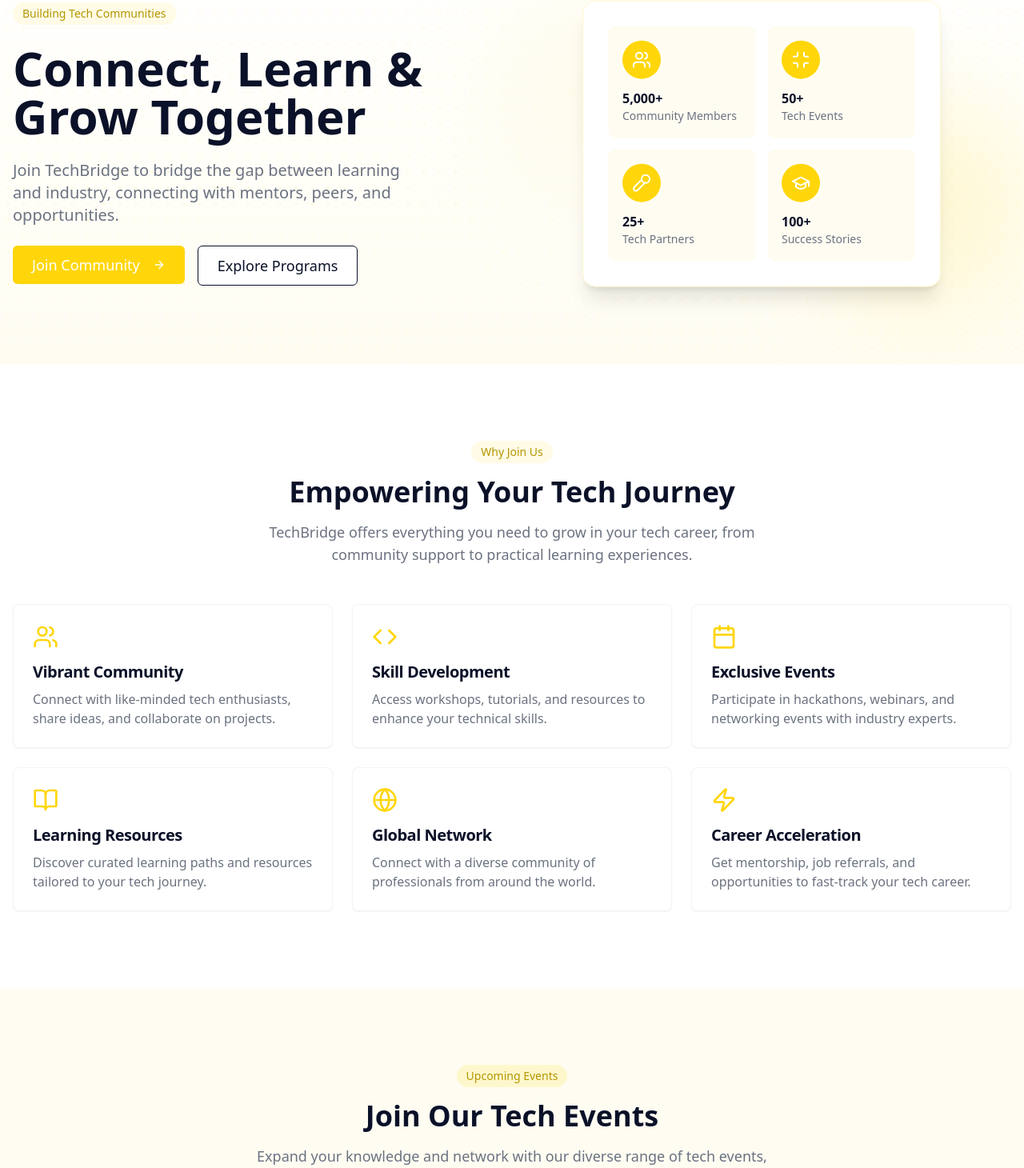
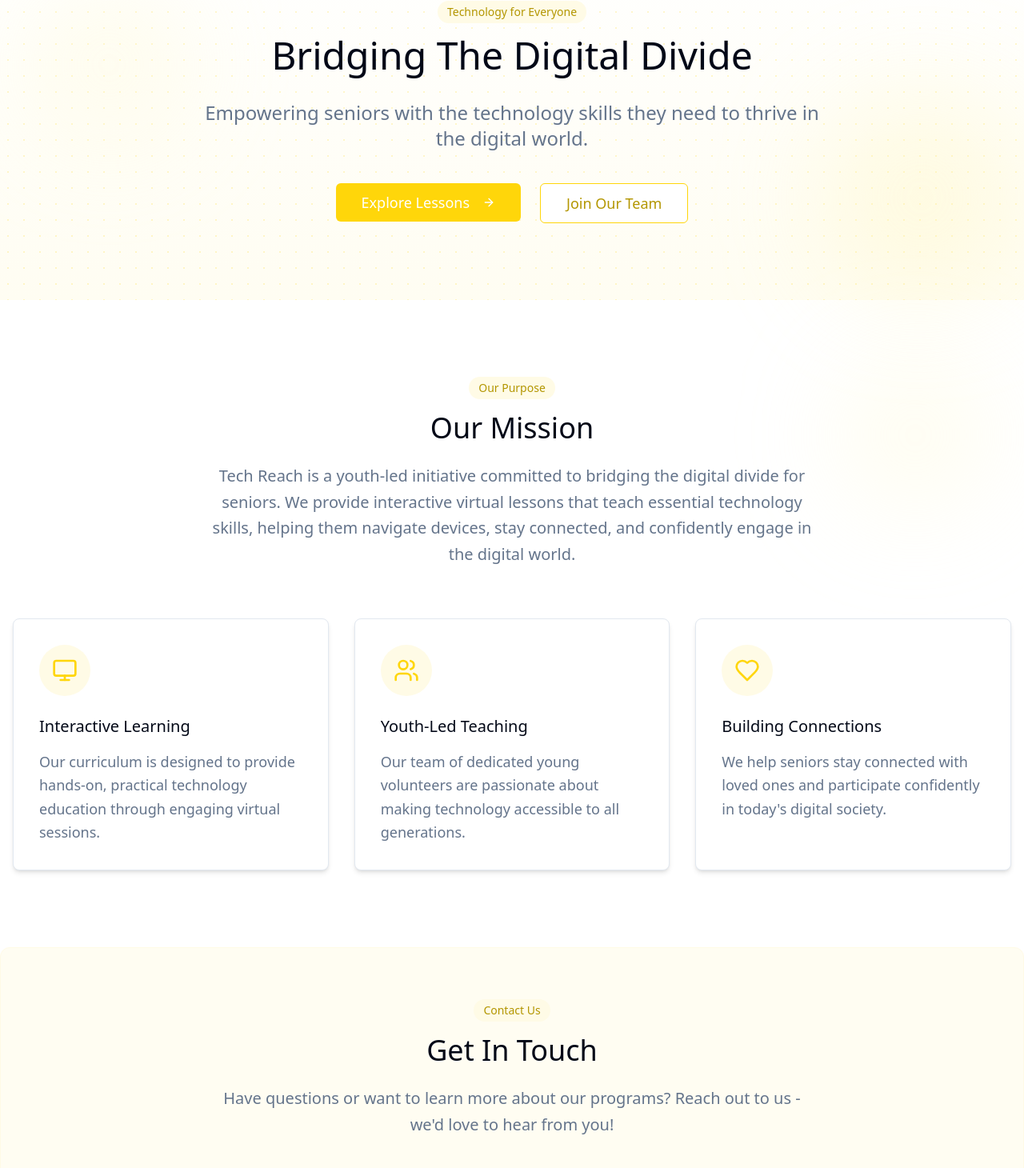
Before and after one commit to COOLCODERVG/techreach, a React (Vite) app: page / in a window 1280 px wide. Shown: the part 160-1620 px from the top of the page at 80% size. Built offline with nearby package versions, Linux system fonts and the light colour scheme.

Commit message:
feat: Implement new home page sections
Adds Hero, Mission, and Contact sections to the home page, incorporating yellow color theming.

```diff
--- /dev/null
+++ b/src/components/ContactSection.tsx
@@ -0,0 +1,46 @@
+
+import { Mail, Instagram } from 'lucide-react';
+
+const ContactSection = () => {
+  return (
+    <section className="py-16 bg-yellow-50 mb-20 rounded-xl border border-yellow-100" aria-labelledby="contact-heading">
+      <div className="absolute bottom-0 right-10 w-48 h-48 bg-yellow-200/30 rounded-full blur-3xl"></div>
+      <div className="container px-4 mx-auto">
+        <div className="max-w-3xl mx-auto text-center">
+          <div className="inline-block bg-yellow-100 text-yellow-800 px-3 py-1 rounded-full text-sm font-medium mb-4">
+            Contact Us
+          </div>
+          <h2 id="contact-heading" className="text-3xl md:text-4xl font-alfa text-foreground mb-6">Get In Touch</h2>
+          <p className="text-xl text-muted-foreground mb-10 leading-relaxed">
+            Have questions or want to learn more about our programs?
+            Reach out to us - we'd love to hear from you!
+          </p>
+
+          <div className="flex flex-col md:flex-row items-center justify-center gap-8">
+            <a
+              href="mailto:techreachgroup@gmail.com"
+              className="flex items-center gap-4 px-8 py-6 bg-white rounded-lg hover:shadow-md transition-all border border-yellow-200 hover:border-yellow-300 w-full max-w-md justify-center accessible-focus"
+              aria-label="Email us at techreachgroup@gmail.com"
+            >
+              <Mail className="h-6 w-6 text-yellow-600" aria-hidden="true" />
+              <span className="text-foreground text-lg">techreachgroup@gmail.com</span>
+            </a>
+
+            <a
+              href="https://instagram.com/techreachplus"
+              target="_blank"
+              rel="noopener noreferrer"
+              className="flex items-center gap-4 px-8 py-6 bg-white rounded-lg hover:shadow-md transition-all border border-yellow-200 hover:border-yellow-300 w-full max-w-md justify-center accessible-focus"
+              aria-label="Follow us on Instagram @techreachplus"
+            >
+              <Instagram className="h-6 w-6 text-yellow-600" aria-hidden="true" />
+              <span className="text-foreground text-lg">@techreachplus</span>
+            </a>
+          </div>
+        </div>
+      </div>
+    </section>
+  );
+};
+
+export default ContactSection;
--- a/src/components/HeroSection.tsx
+++ b/src/components/HeroSection.tsx
@@ -1,69 +1,56 @@
 
-import { Button } from "@/components/ui/button";
-import { ArrowRight } from "lucide-react";
+import { ArrowRight } from 'lucide-react';
+import { Link } from 'react-router-dom';
+import { Button } from '@/components/ui/button';
 
 const HeroSection = () => {
   return (
-    <section className="relative overflow-hidden bg-gradient-to-b from-white to-yellow-50">
+    <section className="relative py-16 md:py-24 bg-gradient-to-b from-white to-yellow-50">
+      {/* Yellow dot pattern background */}
       <div className="absolute inset-0 bg-[radial-gradient(#FFD60A_1px,transparent_1px)] [background-size:20px_20px] opacity-20"></div>
-      <div className="container mx-auto px-4 py-16 md:py-24 flex flex-col md:flex-row items-center">
-        <div className="md:w-1/2 space-y-6 text-center md:text-left z-10">
-          <div className="inline-block bg-yellow-100 text-yellow-800 px-3 py-1 rounded-full text-sm font-medium">
-            Building Tech Communities
+
+      {/* Yellow accent blobs */}
+      <div className="absolute bottom-0 right-0 w-64 h-64 bg-yellow-300/30 rounded-full blur-3xl"></div>
+      <div className="absolute top-20 left-10 w-48 h-48 bg-yellow-200/30 rounded-full blur-3xl"></div>
+
+      <div className="container px-4 mx-auto relative z-10">
+        <div className="flex flex-col items-center text-center">
+          <div className="inline-block bg-yellow-100 text-yellow-800 px-3 py-1 rounded-full text-sm font-medium mb-4">
+            Technology for Everyone
           </div>
-          <h1 className="font-bold text-4xl md:text-5xl lg:text-6xl text-tech-blue">
-            Connect, Learn & Grow Together
+
+          <h1 className="text-3xl md:text-4xl lg:text-5xl font-alfa text-foreground mb-8">
+            Bridging The Digital Divide
           </h1>
-          <p className="text-lg md:text-xl text-tech-gray max-w-lg">
-            Join TechBridge to bridge the gap between learning and industry, connecting with mentors, peers, and opportunities.
+
+          <p className="text-xl md:text-2xl text-muted-foreground max-w-3xl mx-auto mb-10 leading-relaxed">
+            Empowering seniors with the technology skills they need to thrive in the digital world.
           </p>
-          <div className="flex flex-col sm:flex-row gap-4 justify-center md:justify-start">
-            <Button className="bg-yellow-600 hover:bg-yellow-700 text-white text-lg px-6 py-6">
-              Join Community
-              <ArrowRight className="ml-2 h-5 w-5" />
+
+          <div className="flex flex-col sm:flex-row gap-6">
+            <Button
+              asChild
+              size="lg"
+              className="bg-yellow-600 hover:bg-yellow-700 text-white text-lg py-6 px-8 rounded-md accessible-focus large-touch-target"
+              aria-label="Explore our technology lessons"
+            >
+              <Link to="/lessons">
+                Explore Lessons
+                <ArrowRight className="ml-2 h-5 w-5" aria-hidden="true" />
+              </Link>
             </Button>
-            <Button variant="outline" className="border-tech-blue text-tech-blue hover:bg-tech-blue/5 text-lg px-6 py-6">
-              Explore Programs
+            <Button
+              asChild
+              variant="outline"
+              size="lg"
+              className="border-yellow-600 text-yellow-800 hover:bg-yellow-50 text-lg py-6 px-8 rounded-md accessible-focus large-touch-target"
+              aria-label="Join our volunteer team"
+            >
+              <Link to="/join">
+                Join Our Team
+              </Link>
             </Button>
           </div>
-        </div>
-        <div className="md:w-1/2 mt-10 md:mt-0 relative">
-          <div className="relative z-10 animate-float">
-            <div className="bg-white p-8 rounded-2xl shadow-xl border border-yellow-200 max-w-md mx-auto">
-              <div className="grid grid-cols-2 gap-4">
-                <div className="bg-yellow-50 p-4 rounded-lg border border-yellow-100">
-                  <div className="w-12 h-12 bg-yellow-600 rounded-full flex items-center justify-center mb-3">
-                    <svg xmlns="http://www.w3.org/2000/svg" width="24" height="24" viewBox="0 0 24 24" fill="none" stroke="currentColor" strokeWidth="2" strokeLinecap="round" strokeLinejoin="round" className="text-white"><path d="M16 21v-2a4 4 0 0 0-4-4H6a4 4 0 0 0-4 4v2"></path><circle cx="9" cy="7" r="4"></circle><path d="M22 21v-2a4 4 0 0 0-3-3.87"></path><path d="M16 3.13a4 4 0 0 1 0 7.75"></path></svg>
-                  </div>
-                  <h3 className="font-semibold text-tech-blue">5,000+</h3>
-                  <p className="text-sm text-tech-gray">Community Members</p>
-                </div>
-                <div className="bg-yellow-50 p-4 rounded-lg border border-yellow-100">
-                  <div className="w-12 h-12 bg-yellow-600 rounded-full flex items-center justify-center mb-3">
-                    <svg xmlns="http://www.w3.org/2000/svg" width="24" height="24" viewBox="0 0 24 24" fill="none" stroke="currentColor" strokeWidth="2" strokeLinecap="round" strokeLinejoin="round" className="text-white"><path d="M8 3v3a2 2 0 0 1-2 2H3m18 0h-3a2 2 0 0 1-2-2V3m0 18v-3a2 2 0 0 1 2-2h3M3 16h3a2 2 0 0 1 2 2v3"></path></svg>
-                  </div>
-                  <h3 className="font-semibold text-tech-blue">50+</h3>
-                  <p className="text-sm text-tech-gray">Tech Events</p>
-                </div>
-                <div className="bg-yellow-50 p-4 rounded-lg border border-yellow-100">
-                  <div className="w-12 h-12 bg-yellow-600 rounded-full flex items-center justify-center mb-3">
-                    <svg xmlns="http://www.w3.org/2000/svg" width="24" height="24" viewBox="0 0 24 24" fill="none" stroke="currentColor" strokeWidth="2" strokeLinecap="round" strokeLinejoin="round" className="text-white"><path d="m12 8-9.04 9.06a2.82 2.82 0 1 0 3.98 3.98L16 12"></path><circle cx="17" cy="7" r="5"></circle></svg>
-                  </div>
-                  <h3 className="font-semibold text-tech-blue">25+</h3>
-                  <p className="text-sm text-tech-gray">Tech Partners</p>
-                </div>
-                <div className="bg-yellow-50 p-4 rounded-lg border border-yellow-100">
-                  <div className="w-12 h-12 bg-yellow-600 rounded-full flex items-center justify-center mb-3">
-                    <svg xmlns="http://www.w3.org/2000/svg" width="24" height="24" viewBox="0 0 24 24" fill="none" stroke="currentColor" strokeWidth="2" strokeLinecap="round" strokeLinejoin="round" className="text-white"><path d="M22 10v6M2 10l10-5 10 5-10 5z"></path><path d="M6 12v5c3 3 9 3 12 0v-5"></path></svg>
-                  </div>
-                  <h3 className="font-semibold text-tech-blue">100+</h3>
-                  <p className="text-sm text-tech-gray">Success Stories</p>
-                </div>
-              </div>
-            </div>
-          </div>
-          <div className="absolute -bottom-6 -right-6 w-64 h-64 bg-yellow-400/30 rounded-full blur-3xl"></div>
-          <div className="absolute -top-6 -left-6 w-64 h-64 bg-yellow-200/30 rounded-full blur-3xl"></div>
         </div>
       </div>
     </section>
--- /dev/null
+++ b/src/components/MissionSection.tsx
@@ -0,0 +1,56 @@
+
+import { Monitor, Users, Heart } from 'lucide-react';
+
+interface FeatureCardProps {
+  icon: React.ReactNode;
+  title: string;
+  description: string;
+}
+
+const FeatureCard = ({ icon, title, description }: FeatureCardProps) => (
+  <div className="bg-card shadow-md p-8 rounded-lg border border-border hover:border-yellow-300 transition-colors">
+    <div className="w-16 h-16 bg-yellow-100 rounded-full flex items-center justify-center mb-6 text-yellow-600">
+      {icon}
+    </div>
+    <h3 className="text-xl font-medium text-foreground mb-4">{title}</h3>
+    <p className="text-muted-foreground text-lg leading-relaxed">{description}</p>
+  </div>
+);
+
+const MissionSection = () => {
+  return (
+    <section className="py-16 md:py-24 bg-background">
+      <div className="container px-4 mx-auto">
+        <div className="max-w-3xl mx-auto text-center mb-16">
+          <div className="inline-block bg-yellow-100 text-yellow-800 px-3 py-1 rounded-full text-sm font-medium mb-4">
+            Our Purpose
+          </div>
+          <h2 className="text-3xl md:text-4xl font-alfa text-foreground mb-6">Our Mission</h2>
+          <p className="text-xl text-muted-foreground leading-relaxed">
+            Tech Reach is a youth-led initiative committed to bridging the digital divide for seniors. We provide interactive virtual lessons that teach essential technology skills, helping them navigate devices, stay connected, and confidently engage in the digital world.
+          </p>
+        </div>
+
+        <div className="grid grid-cols-1 md:grid-cols-3 gap-8">
+          <FeatureCard
+            icon={<Monitor size={32} aria-hidden="true" />}
+            title="Interactive Learning"
+            description="Our curriculum is designed to provide hands-on, practical technology education through engaging virtual sessions."
+          />
+          <FeatureCard
+            icon={<Users size={32} aria-hidden="true" />}
+            title="Youth-Led Teaching"
+            description="Our team of dedicated young volunteers are passionate about making technology accessible to all generations."
+          />
+          <FeatureCard
+            icon={<Heart size={32} aria-hidden="true" />}
+            title="Building Connections"
+            description="We help seniors stay connected with loved ones and participate confidently in today's digital society."
+          />
+        </div>
+      </div>
+    </section>
+  );
+};
+
+export default MissionSection;
--- a/src/pages/Index.tsx
+++ b/src/pages/Index.tsx
@@ -1,10 +1,8 @@
 
 import Navbar from "@/components/Navbar";
 import HeroSection from "@/components/HeroSection";
-import FeaturesSection from "@/components/FeaturesSection";
-import EventsSection from "@/components/EventsSection";
-import TestimonialsSection from "@/components/TestimonialsSection";
-import CTASection from "@/components/CTASection";
+import MissionSection from "@/components/MissionSection";
+import ContactSection from "@/components/ContactSection";
 import Footer from "@/components/Footer";
 
 const Index = () => {
@@ -13,10 +11,8 @@ const Index = () => {
       <Navbar />
       <main className="flex-grow">
         <HeroSection />
-        <FeaturesSection />
-        <EventsSection />
-        <TestimonialsSection />
-        <CTASection />
+        <MissionSection />
+        <ContactSection />
       </main>
       <Footer />
     </div>
```
Also changed, not shown: src/App.tsx (+9 -0 lines), tailwind.config.ts (+6 -1 lines).
